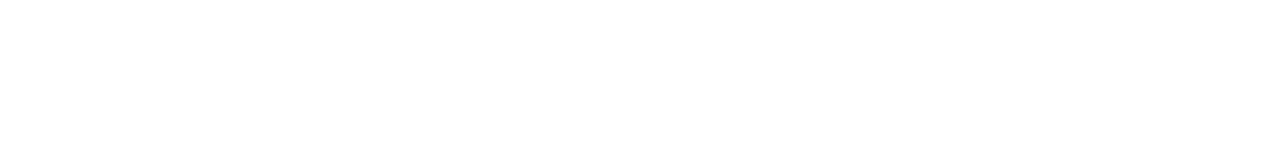
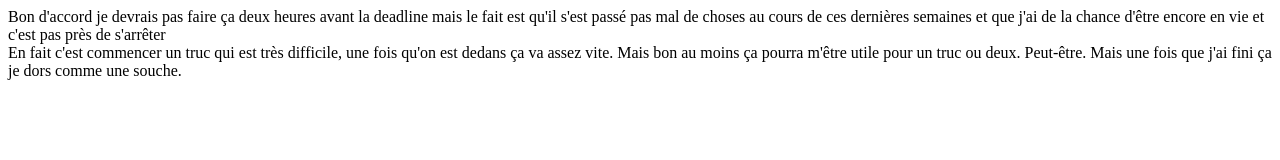
Before and after one commit to Sophie-Av/AVANZATA_Sophie_CSS_responsive, a plain HTML site: page index.html in a window 1280 px wide. Drawn offline with Linux system fonts and the light colour scheme.

Commit message:
guess i did some progress

```diff
--- a/index.html
+++ b/index.html
@@ -6,7 +6,12 @@
     <link href="style.css" rel="stylesheet">
 </head>
 <body>
-
+<header>
+</header>
+<div class="container">Bon d'accord je devrais pas faire ça deux heures avant la deadline mais le fait est qu'il s'est passé pas mal de choses au cours de ces dernières semaines et que j'ai de la chance d'être encore en vie et c'est pas près de s'arrêter</div>
+<div class="container">En fait c'est commencer un truc qui est très difficile, une fois qu'on est dedans ça va assez vite. Mais bon au moins ça pourra m'être utile pour un truc ou deux. Peut-être. Mais une fois que j'ai fini ça je dors comme une souche.</div>
+<!-- ah oui et alors cette histoire de container je sais pas j'ai vraiment essayé d'utiliser des balises container mais j'ai pas l'impression que ça marche donc je fais comme je peux -->
 </body>
-<footer></footer>
+<footer>
+</footer>
 </html>
```
